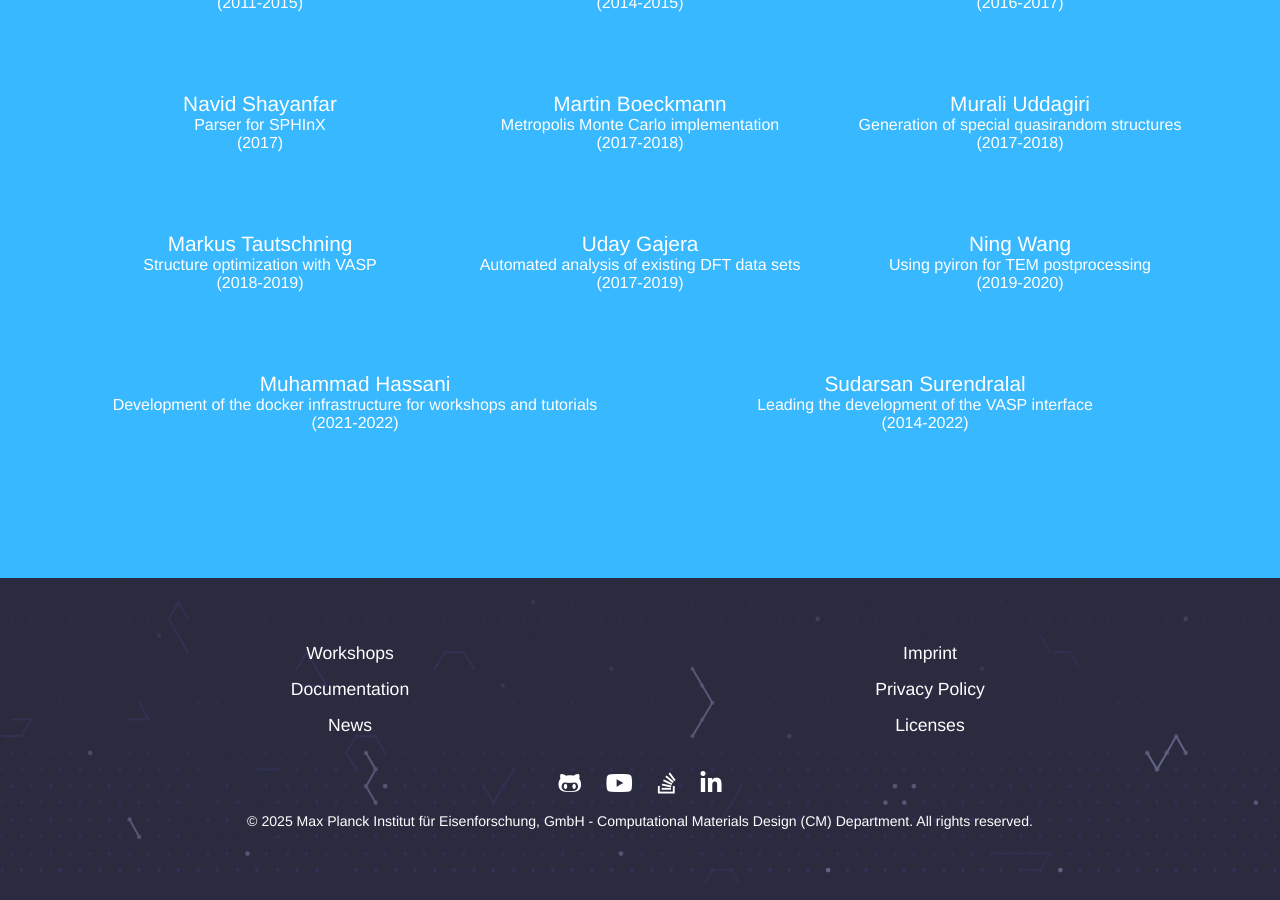
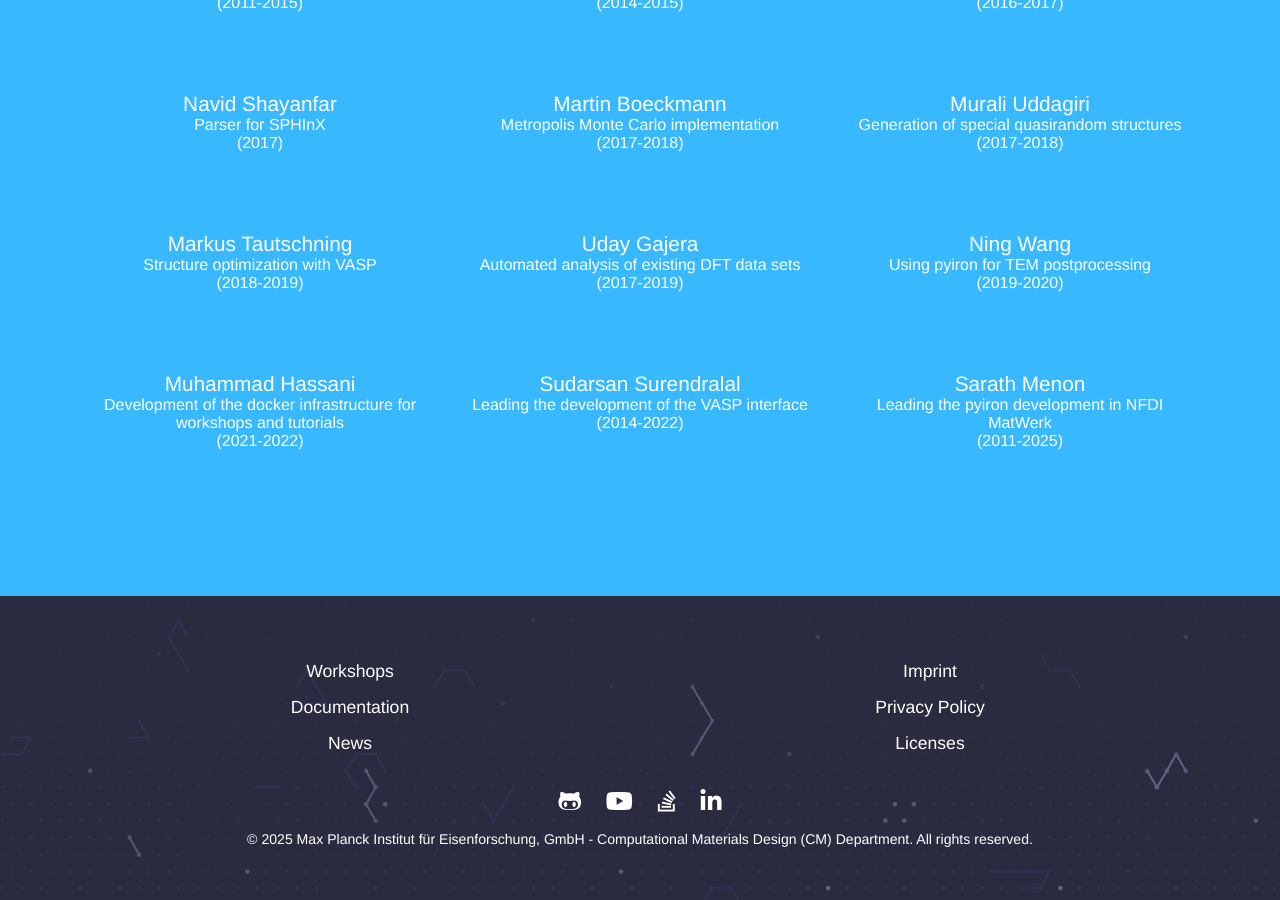
Before and after one commit to pyiron/pyiron.github.io, a Jekyll site: the page built from team/index.html, in a window 1280 px wide and 900 px high, scrolled down 2449 px. Built offline with Jekyll 4.4.1, drawn with Linux system fonts in a browser that asks for light colours; nearby versions of some CDN libraries.

Commit message:
Add Sarath as alumni

```diff
--- a/_data/alumni.yml
+++ b/_data/alumni.yml
@@ -43,3 +43,7 @@
   name: Sudarsan Surendralal
   contribution: Leading the development of the VASP interface
   dates: 2014-2022
+-
+  name: Sarath Menon
+  contribution: Leading the pyiron development in NFDI MatWerk
+  dates: 2011-2025
```
